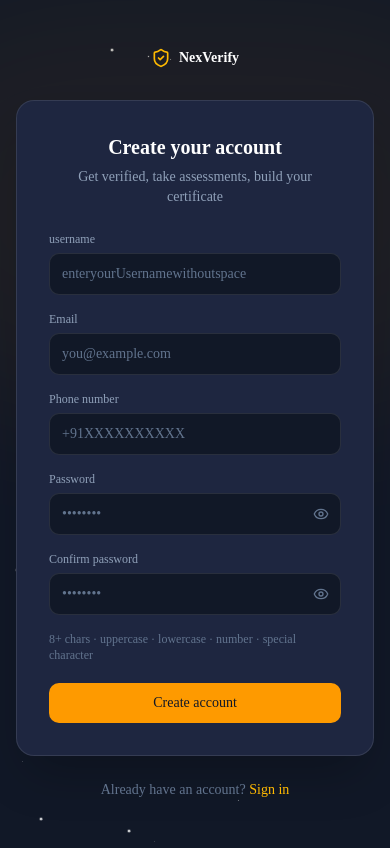
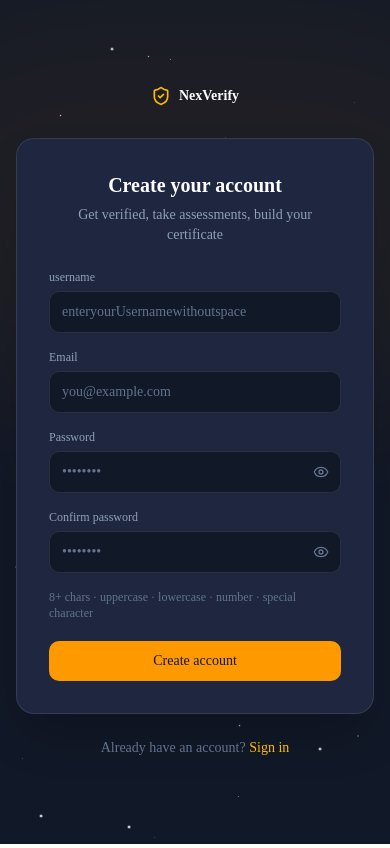
Before and after one commit to gauravmishra8595/NexVerify, a Next.js app in the folder frontend/: page /register in a window 390 px wide. Built offline with nearby package versions, Linux system fonts and the light colour scheme; no server answers.

Commit message:
Remove phone number from registerform

```diff
--- a/frontend/components/auth/RegisterForm.tsx
+++ b/frontend/components/auth/RegisterForm.tsx
@@ -11,7 +11,6 @@
   const [form, setForm] = useState({
     username: "",
     email: "",
-    phone_number: "",
     password: "",
     confirmPassword: "",
   });
@@ -44,7 +43,6 @@
       await registerUser({
         username: form.username,
         email: form.email,
-        phone_number: form.phone_number,
         password: form.password,
       });
       window.location.href = "/login";
@@ -98,14 +96,6 @@
           required
         />
 
-        <TextField
-          label="Phone number"
-          type="text"
-          name="phone_number"
-          placeholder="+91XXXXXXXXXX"
-          value={form.phone_number}
-          onChange={handleChange}
-        />
 
         <PasswordField
           label="Password"
--- a/frontend/types/admin.ts
+++ b/frontend/types/admin.ts
@@ -14,7 +14,6 @@
   id: number;
   username: string;
   email: string;
-  phone_number: string;
   is_email_verified: boolean;
   is_active: boolean;
   role: string;
--- a/frontend/types/auth.ts
+++ b/frontend/types/auth.ts
@@ -2,7 +2,6 @@
   username: string;
   email: string;
   password: string;
-  phone_number: string;
 }
 
 export interface LoginPayload {
@@ -19,7 +18,6 @@
   id: number;
   username: string;
   email: string;
-  phone_number: string;
   is_email_verified: boolean;
   role: "USER" | "ADMIN";
 }
```
Also changed, not shown: 2 other files (tests, documents, lock files or other folders).
